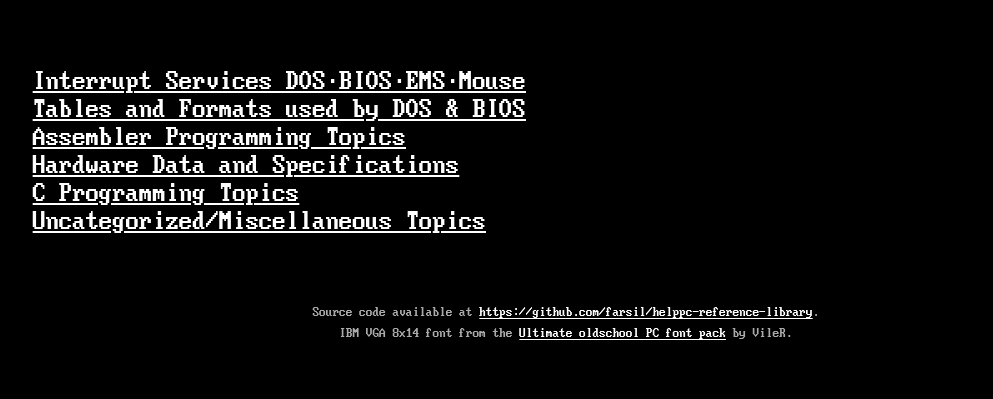
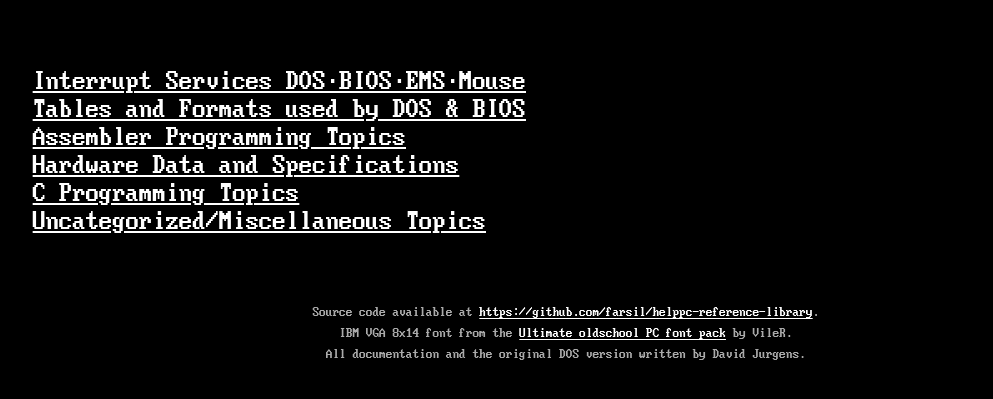
Before and after one commit to numberformat/helppc_reference_library_html, a plain HTML site: page assets/index.html in a window 1280 px wide. Shown: the part 161-560 px from the top of the page, without its empty margins (74-1067 px from the left). Drawn offline with Linux system fonts and the light colour scheme.

Commit message:
Credit original author

```diff
--- a/assets/index.html
+++ b/assets/index.html
@@ -27,6 +27,7 @@
         <a href="https://int10h.org/oldschool-pc-fonts">Ultimate oldschool PC font pack</a>
         by VileR.
       </p>
+      <p>All documentation and the original DOS version written by David Jurgens.</p>
     </footer>
   </body>
 </html>
```
